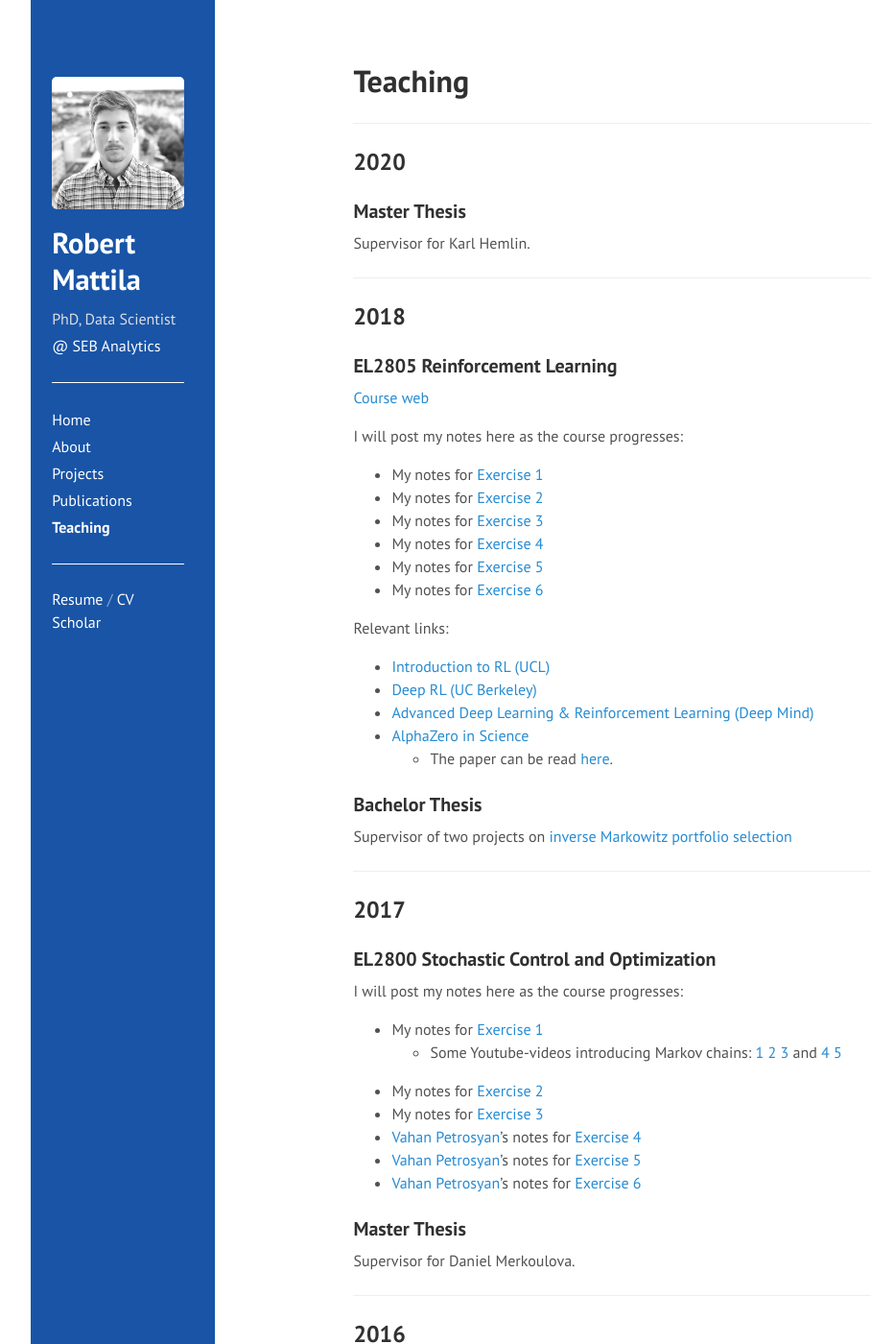
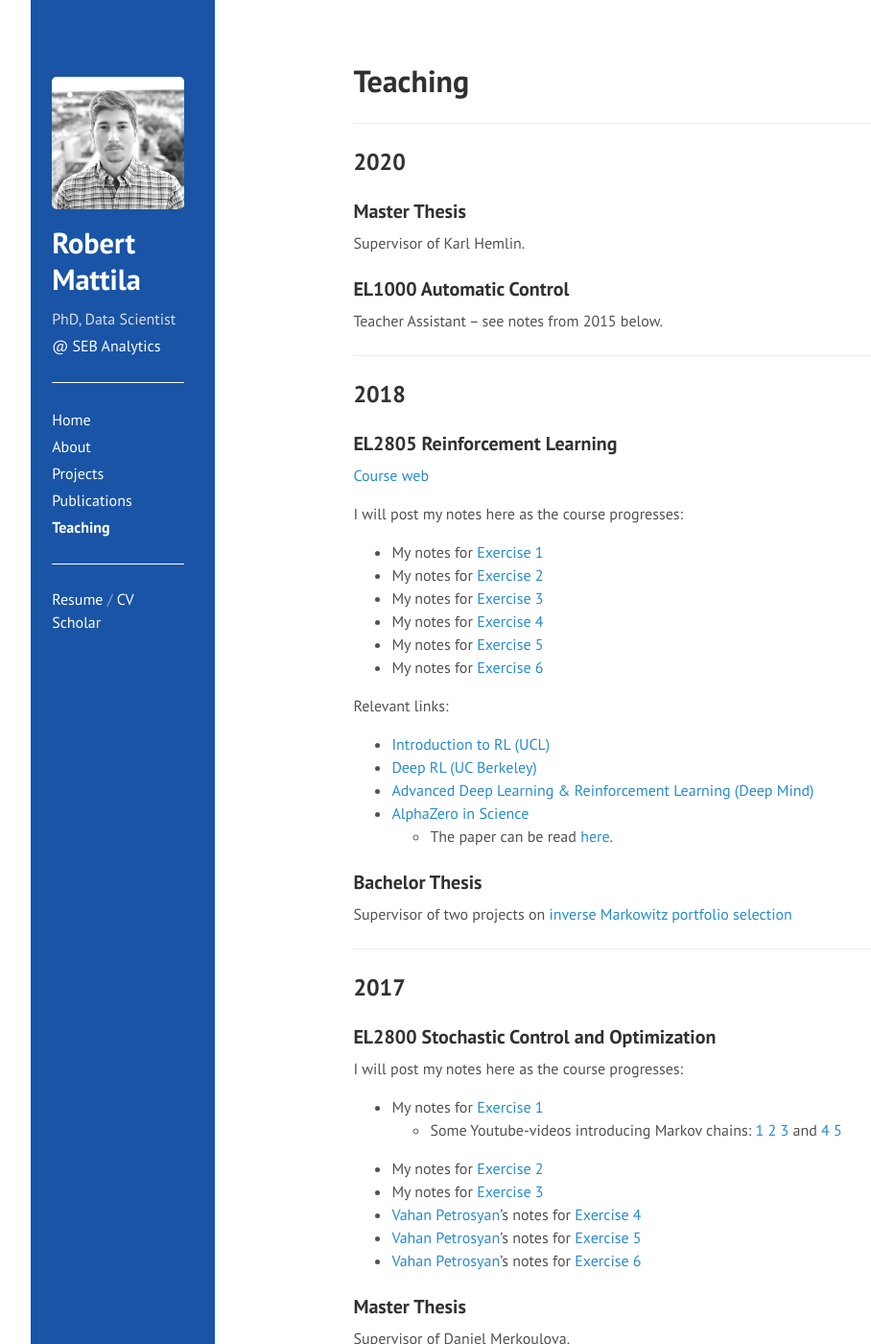
Before and after one commit to rmattila/rmattila.github.io, a Jekyll site: the page built from teaching.md, in a window 1280 px wide and 1400 px high. Shown: the whole window at 96% size, without its empty margins (70-978 px from the left). Built offline with Jekyll 4.4.1, drawn with Linux system fonts in a browser that asks for light colours; comment, search, counter and statistics services are not loaded.

Commit message:
minor typos

```diff
--- a/teaching.md
+++ b/teaching.md
@@ -8,7 +8,11 @@ title: Teaching
 
 ### Master Thesis
 
-Supervisor for Karl Hemlin.
+Supervisor of Karl Hemlin.
+
+### EL1000 Automatic Control
+
+Teacher Assistant -- see notes from 2015 below.
 
 <hr>
 ## 2018
@@ -62,7 +66,7 @@ and
 
 ### Master Thesis
 
-Supervisor for Daniel Merkoulova.
+Supervisor of Daniel Merkoulova.
 
 <hr>
 ## 2016
```
